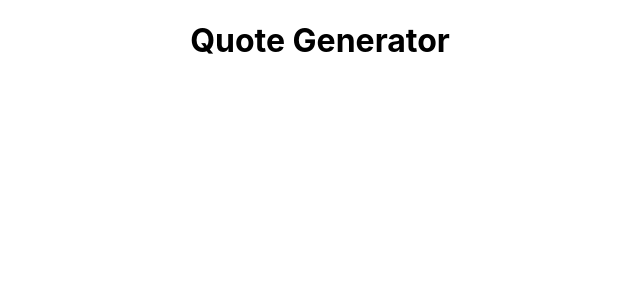
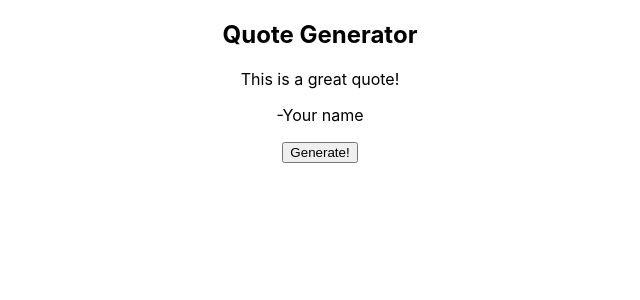
Before and after one commit to ahsarmad/QuoteGenerator, a React (Create React App) app: page / in a window 1280 px wide. Shown: the top 300 px of the page, without its empty margins (320-960 px from the left). Built offline with nearby package versions, Linux system fonts and the light colour scheme.

Commit message:
Added generate button

```diff
--- a/src/App.js
+++ b/src/App.js
@@ -1,11 +1,16 @@
-import logo from "./logo.svg";
 import "./App.css";
+import Quotes from "./components/Quotes";
 
 function App() {
   return (
-    <div className="App">
-      <h1>Quote Generator</h1>
-    </div>
+    <section>
+      <div className="App">
+        <h1>Quote Generator</h1>
+        <Quotes />
+        <button>Generate!</button>
+      </div>
+      {/* Footer */}
+    </section>
   );
 }
 
```
